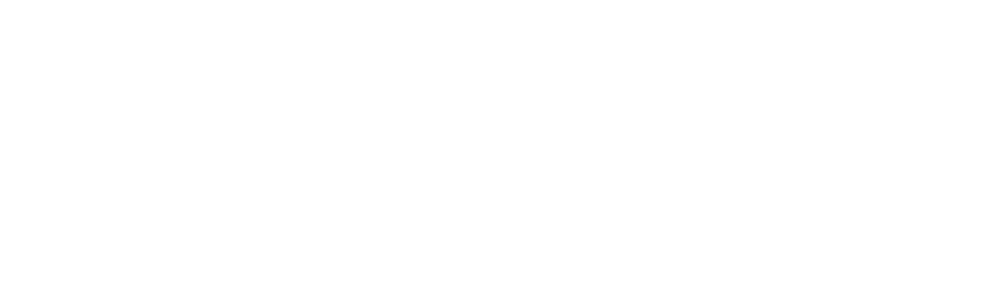
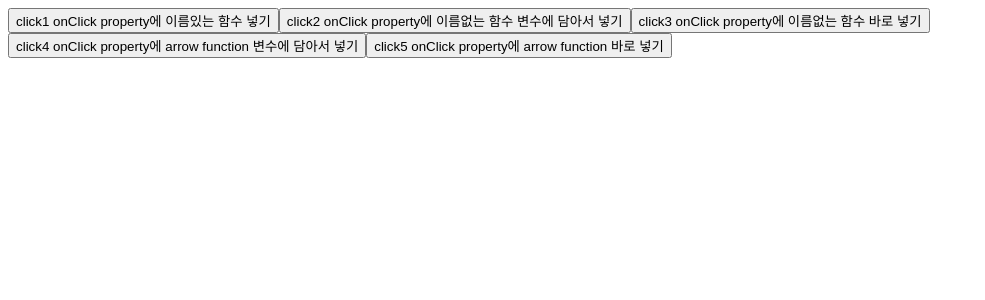
Before and after one commit to sebaek/react20240509, a React (Vite) app: page / in a window 1280 px wide. Shown: the top 300 px of the page, without its empty margins (0-985 px from the left). Built offline with nearby package versions, Linux system fonts and the light colour scheme.

Commit message:
onClick property와 함수 사용 연습

```diff
--- a/src/App.jsx
+++ b/src/App.jsx
@@ -1,7 +1,22 @@
 import React from "react";
 
 function App(props) {
-  return <div></div>;
+  return (
+    <div>
+      {/*button{click$}*5*/}
+      {/* 각 버튼을 클릭하면 콘솔에 메세지 출력 */}
+
+      <button>click1 onClick property에 이름있는 함수 넣기</button>
+      <button>
+        click2 onClick property에 이름없는 함수 변수에 담아서 넣기
+      </button>
+      <button>click3 onClick property에 이름없는 함수 바로 넣기</button>
+      <button>
+        click4 onClick property에 arrow function 변수에 담아서 넣기
+      </button>
+      <button>click5 onClick property에 arrow function 바로 넣기</button>
+    </div>
+  );
 }
 
 export default App;
```
